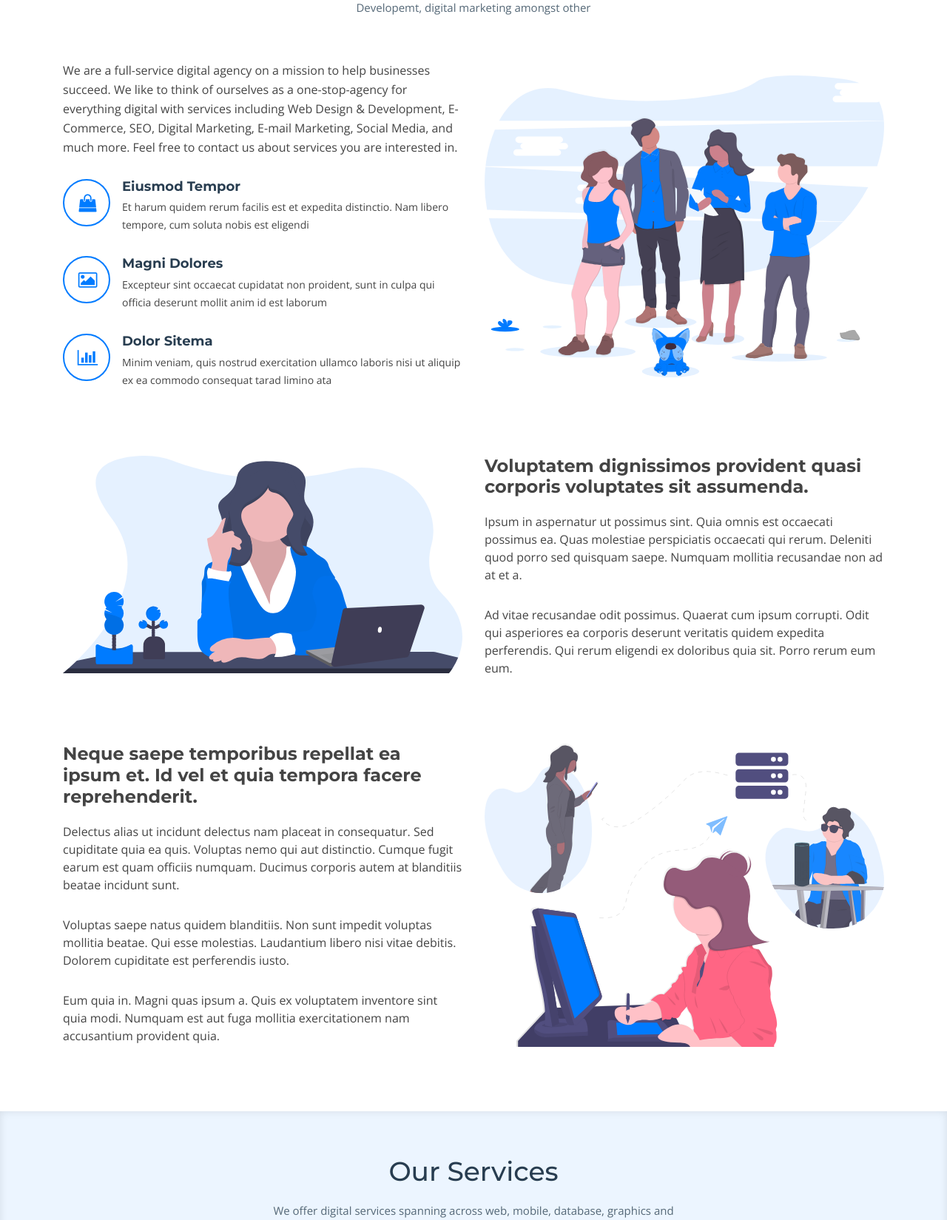
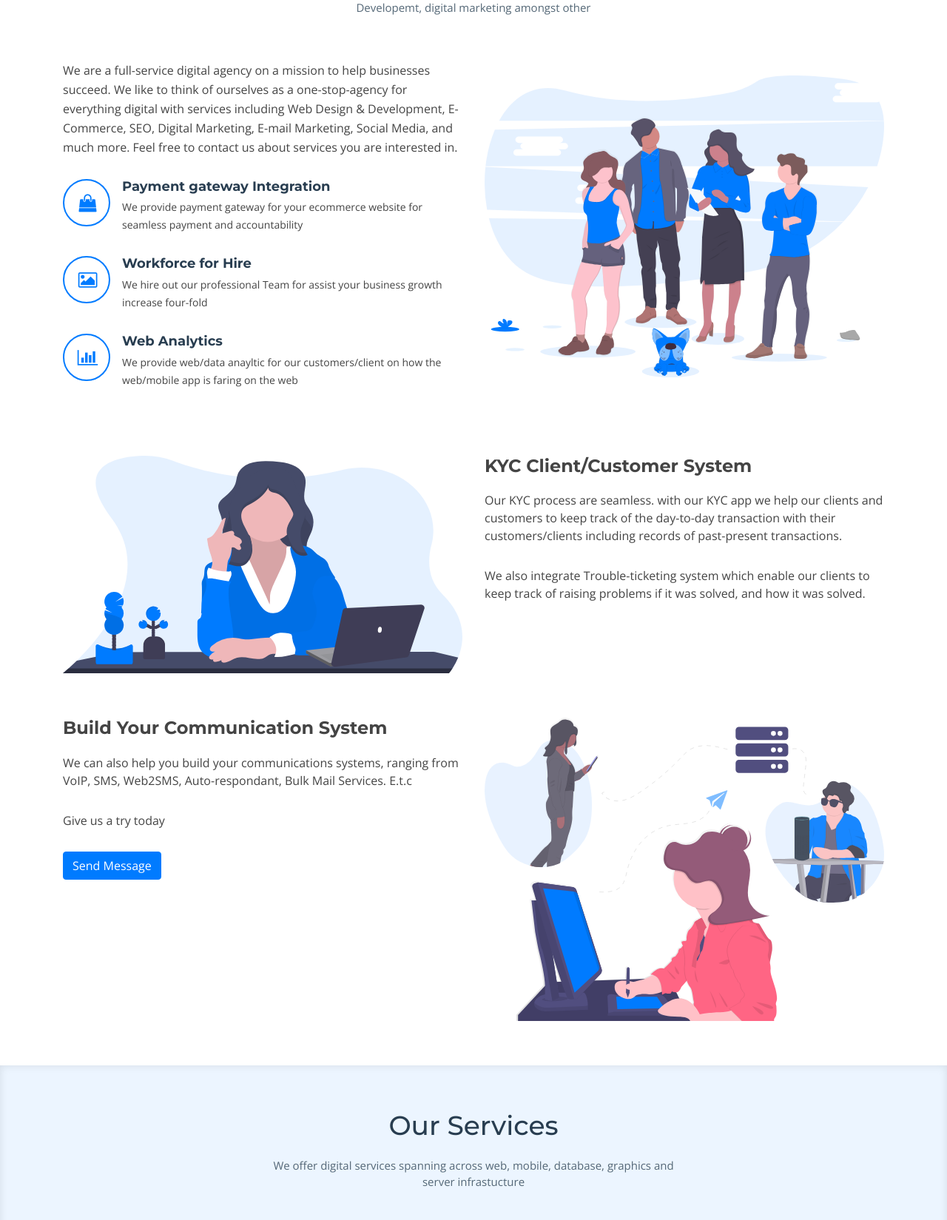
Before and after one commit to remnez/devplus, a Laravel app: page / in a window 1280 px wide. Shown: the part 803-2452 px from the top of the page at 74% size. Run offline with Laravel 8, Linux system fonts and the light colour scheme; some libraries are stand-ins or nearby versions; some web fonts are replaced.

Commit message:
updated project

```diff
--- a/resources/views/pages/home.blade.php
+++ b/resources/views/pages/home.blade.php
@@ -24,20 +24,20 @@
 
             <div class="icon-box wow fadeInUp">
               <div class="icon"><i class="fa fa-shopping-bag"></i></div>
-              <h4 class="title"><a href="">Eiusmod Tempor</a></h4>
-              <p class="description">Et harum quidem rerum facilis est et expedita distinctio. Nam libero tempore, cum soluta nobis est eligendi</p>
+              <h4 class="title"><a href="">Payment gateway Integration</a></h4>
+              <p class="description">We provide payment gateway for your ecommerce website for seamless payment and accountability</p>
             </div>
 
             <div class="icon-box wow fadeInUp" data-wow-delay="0.2s">
               <div class="icon"><i class="fa fa-photo"></i></div>
-              <h4 class="title"><a href="">Magni Dolores</a></h4>
-              <p class="description">Excepteur sint occaecat cupidatat non proident, sunt in culpa qui officia deserunt mollit anim id est laborum</p>
+              <h4 class="title"><a href="">Workforce for Hire</a></h4>
+              <p class="description">We hire out our professional Team for assist your business growth increase four-fold</p>
             </div>
 
             <div class="icon-box wow fadeInUp" data-wow-delay="0.4s">
               <div class="icon"><i class="fa fa-bar-chart"></i></div>
-              <h4 class="title"><a href="">Dolor Sitema</a></h4>
-              <p class="description">Minim veniam, quis nostrud exercitation ullamco laboris nisi ut aliquip ex ea commodo consequat tarad limino ata</p>
+              <h4 class="title"><a href="">Web Analytics</a></h4>
+              <p class="description">We provide web/data anayltic for our customers/client on how the web/mobile app is faring on the web</p>
             </div>
 
           </div>
@@ -52,13 +52,13 @@
             <img src="img/about-extra-1.svg" class="img-fluid" alt="">
           </div>
           <div class="col-lg-6 wow fadeInUp pt-5 pt-lg-0">
-            <h4>Voluptatem dignissimos provident quasi corporis voluptates sit assumenda.</h4>
+            <h4>KYC Client/Customer System</h4>
             <p>
-              Ipsum in aspernatur ut possimus sint. Quia omnis est occaecati possimus ea. Quas molestiae perspiciatis occaecati qui rerum. Deleniti quod porro sed quisquam saepe. Numquam mollitia recusandae non ad at et a.
+              Our KYC process are seamless. with our KYC app we help our clients and customers to keep track of the day-to-day transaction with their customers/clients including records of past-present transactions.
             </p>
-            <p>
-              Ad vitae recusandae odit possimus. Quaerat cum ipsum corrupti. Odit qui asperiores ea corporis deserunt veritatis quidem expedita perferendis. Qui rerum eligendi ex doloribus quia sit. Porro rerum eum eum.
+            <p> We also integrate Trouble-ticketing system which enable our clients to keep track of raising problems if it was solved, and how it was solved.
             </p>
+
           </div>
         </div>
 
@@ -68,16 +68,14 @@
           </div>
 
           <div class="col-lg-6 wow fadeInUp pt-4 pt-lg-0 order-2 order-lg-1">
-            <h4>Neque saepe temporibus repellat ea ipsum et. Id vel et quia tempora facere reprehenderit.</h4>
+            <h4>Build Your Communication System</h4>
             <p>
-             Delectus alias ut incidunt delectus nam placeat in consequatur. Sed cupiditate quia ea quis. Voluptas nemo qui aut distinctio. Cumque fugit earum est quam officiis numquam. Ducimus corporis autem at blanditiis beatae incidunt sunt.
+             We can also help you build your communications systems, ranging from VoIP, SMS, Web2SMS, Auto-respondant, Bulk Mail Services. E.t.c
             </p>
             <p>
-              Voluptas saepe natus quidem blanditiis. Non sunt impedit voluptas mollitia beatae. Qui esse molestias. Laudantium libero nisi vitae debitis. Dolorem cupiditate est perferendis iusto.
+              Give us a try today
             </p>
-            <p>
-              Eum quia in. Magni quas ipsum a. Quis ex voluptatem inventore sint quia modi. Numquam est aut fuga mollitia exercitationem nam accusantium provident quia.
-            </p>
+            <button class="btn btn-primary" type="submit" title="Send Message">Send Message</button>
           </div>
 
         </div>
--- a/resources/views/partials/footer.blade.php
+++ b/resources/views/partials/footer.blade.php
@@ -7,6 +7,7 @@
         <div class="row">
 
           <div class="col-lg-4 col-md-6 footer-info">
+            {{-- <img src="img/devplus.png" alt="" class="img-fluid">  --}}
             <h3> {{"<dev/plus>"}} NG</h3>
             <p>Devplus NG is digital base establishment in which existance is to provide everyday solution(s) originational workflow and simplify your daily business process .</p>
           </div>
```
Also changed, not shown: public/img/1logo.png (deleted), public/img/portfolio/card1.jpg (deleted), public/img/portfolio/card2.jpg (deleted), public/img/portfolio/card3.jpg (deleted), public/img/team-1.jpg (deleted), public/img/team-2.jpg (deleted), public/img/team-3.jpg (deleted), public/img/team-4.jpg (deleted), public/img/testimonial-1.jpg (deleted), public/img/testimonial-2.jpg (deleted), public/img/testimonial-3.jpg (deleted), public/img/testimonial-4.jpg (deleted), public/img/testimonial-5.jpg (deleted), 1 other file.
